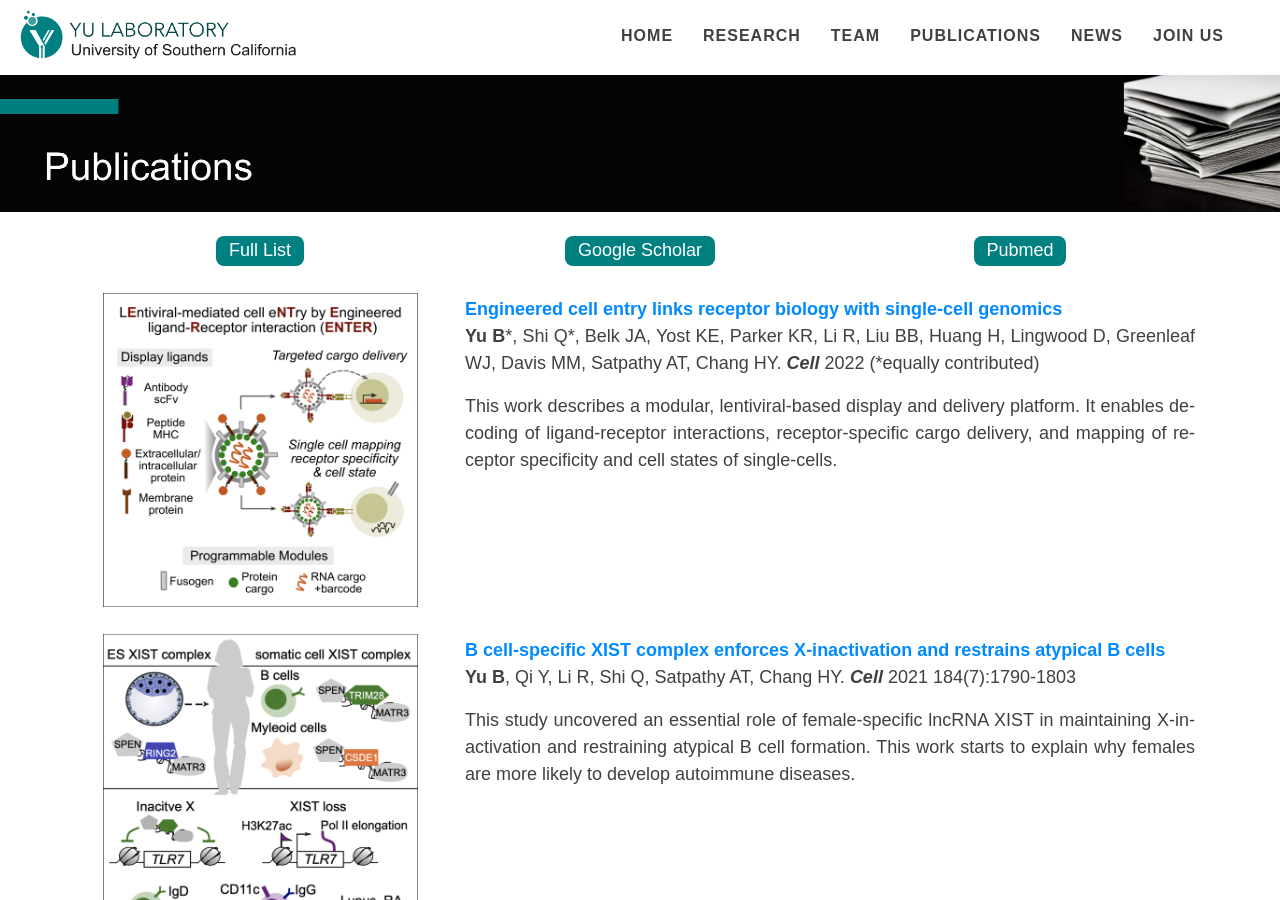
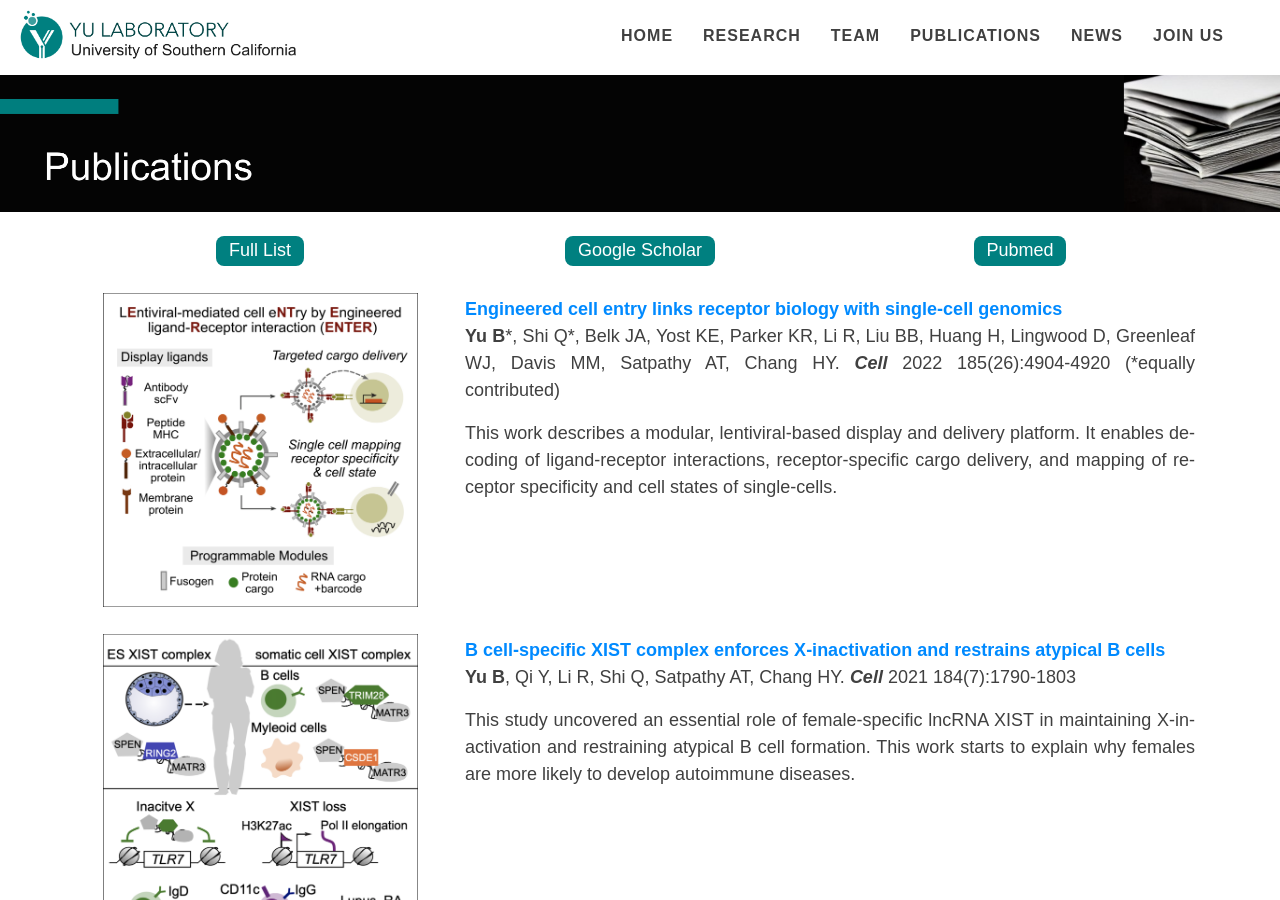
Before and after one commit to bingfeiyu-lab/bingfeiyu-lab.github.io, a Jekyll site: the page built from publications.html, in a window 1280 px wide and 900 px high. Built offline with Jekyll 4.4.1, drawn with Linux system fonts in a browser that asks for light colours; nearby versions of some CDN libraries; some of the changed text lies outside the part shown.

Commit message:
Update publication info

```diff
--- a/publications.html
+++ b/publications.html
@@ -46,7 +46,7 @@ header_img: "../img/publications.png"
       </p>
       <b>Yu B</b>*, Shi Q*, Belk JA, Yost KE, Parker KR, Li R, Liu BB, Huang H,
       Lingwood D, Greenleaf WJ, Davis MM, Satpathy AT, Chang HY.
-      <b><i>Cell</i></b> 2022 (*equally contributed)
+      <b><i>Cell</i></b> 2022 185(26):4904-4920 (*equally contributed)
       <p style="margin-top: 1rem">
 	This work describes a modular, lentiviral-based display and delivery platform.
 	It enables decoding of ligand-receptor interactions, receptor-specific cargo
@@ -134,8 +134,8 @@ header_img: "../img/publications.png"
   <ol>
     <li style="margin-top: 1rem">
       <p class="highlighted-text">Engineered cell entry links receptor biology with single-cell genomics</p>
-      <b>Yu B</b>*, Shi Q*, Belk JA, Yost KE, Parker KP, Huang H, Lingwood D, Davis MM, Satpathy A, Chang HY. <b><i>Cell</i></b>. 2022
-      (*equally contributed)
+      <b>Yu B</b>*, Shi Q*, Belk JA, Yost KE, Parker KP, Huang H, Lingwood D, Davis MM, Satpathy A, Chang HY. <b><i>Cell</i></b>.
+      2022 185(26):4904-4920 (*equally contributed)
     </li>
 
     <li style="margin-top: 2rem">
```
Also changed, not shown: 7 other files.
